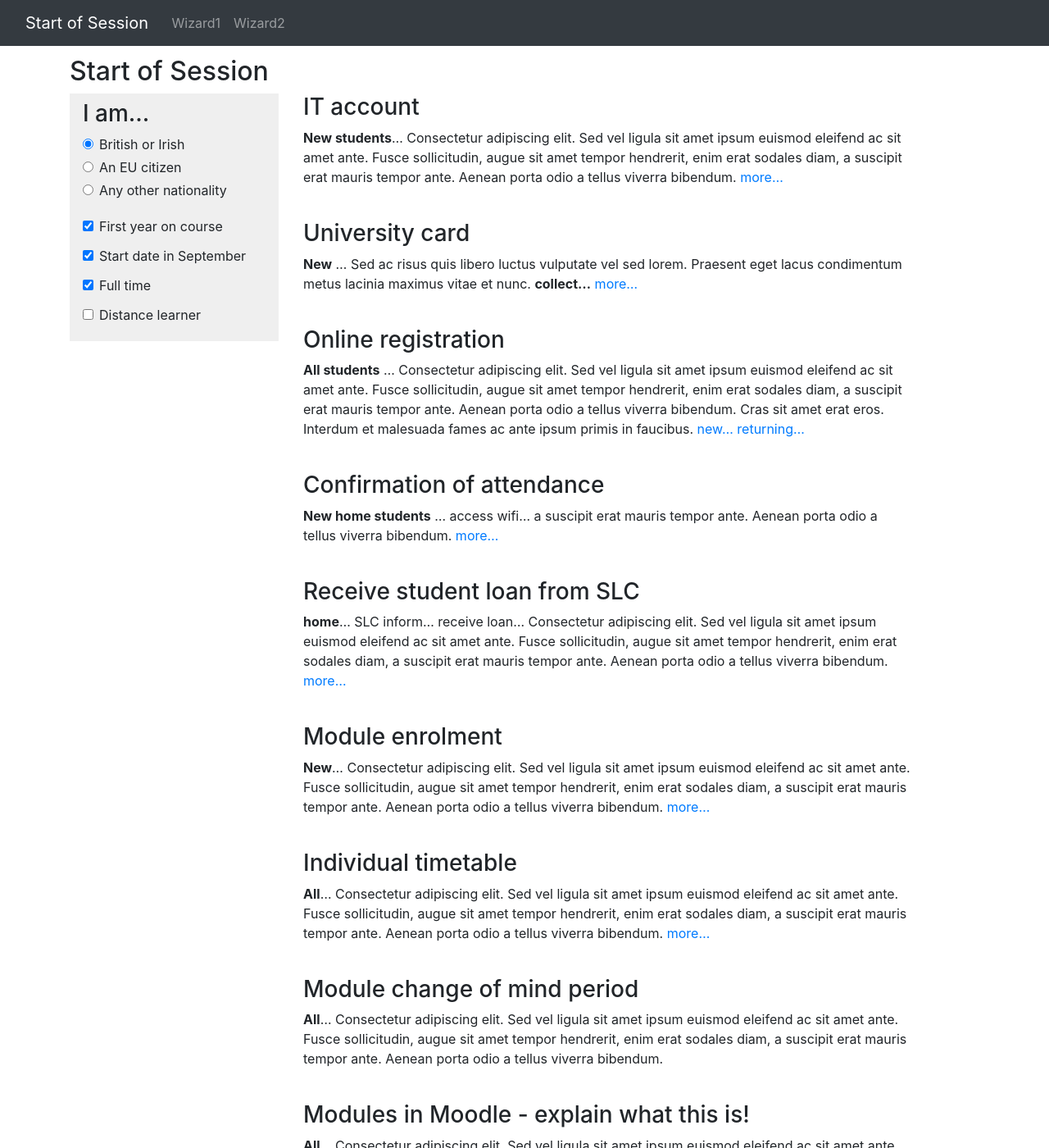
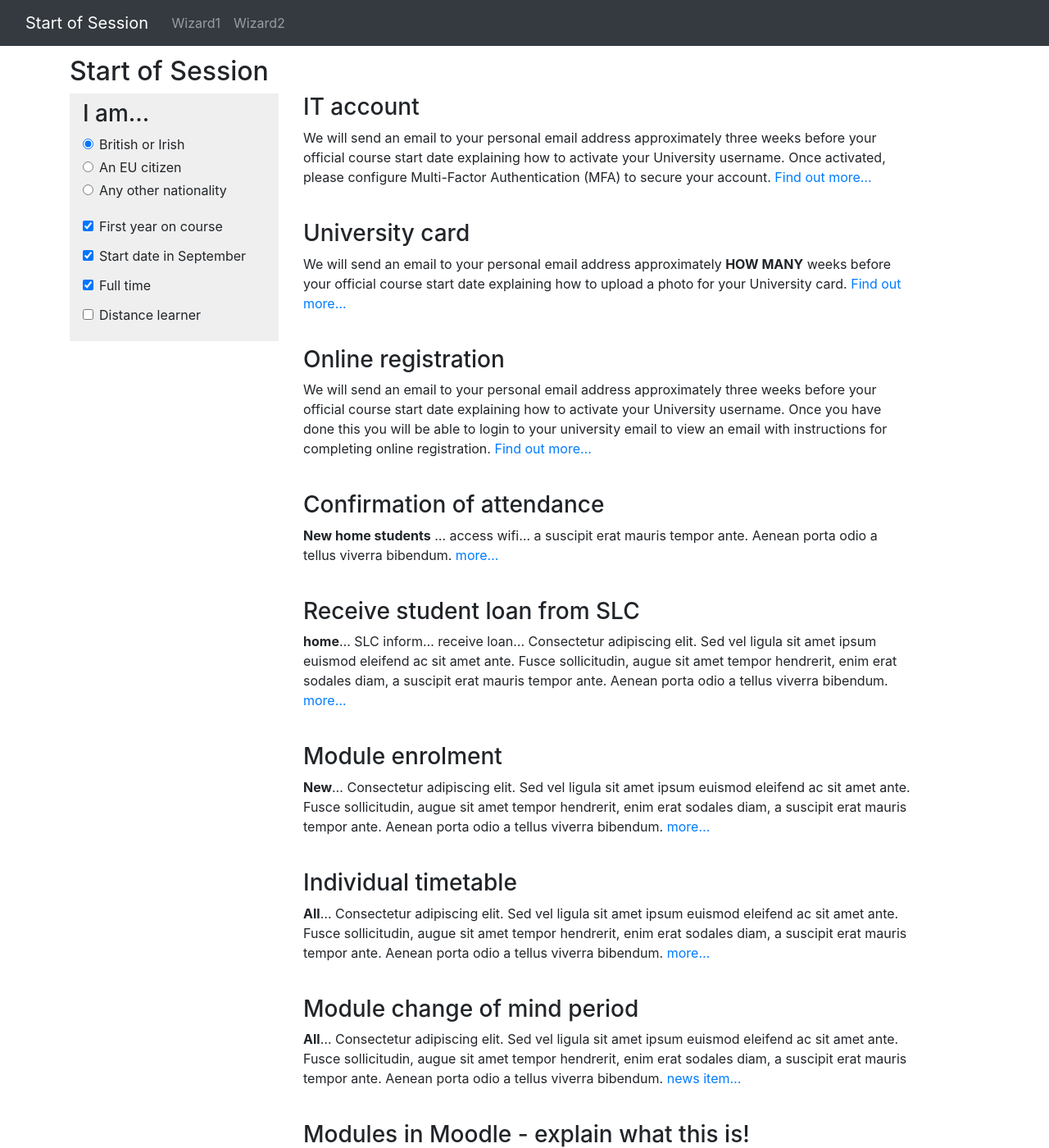
Before and after one commit to drmikeuk/eacit, a Jekyll site: the page built from sos/wizard1.md, in a window 1280 px wide and 1400 px high. Shown: the whole window at 82% size. Built offline with Jekyll 4.4.1, drawn with Linux system fonts in a browser that asks for light colours; some of the changed text lies outside the part shown.

Commit message:
Update sossteps.md

```diff
--- a/_includes/sossteps.md
+++ b/_includes/sossteps.md
@@ -19,30 +19,37 @@ campus                                        <i class="fas fa-university"></i>
 
 <div class="stage eu  new returner  stdstart nonstdstart  fulltime parttime  distance campus" markdown="1">
 ### EU citizens
-**Settled status**... Aenean porta odio a tellus viverra bibendum. Cras sit amet erat eros. Interdum et malesuada fames ac ante ipsum primis in faucibus.
-
+If you have obtained 'settled' or 'pre-settled' status under the UK's EU Settlement Scheme, then you can live, study and work in the UK freely with this immigration status.
+[Find out more...](https://www.nottingham.ac.uk/studywithus/international-applicants/eu/current-students.aspx)<br/>- not v action focused (part of "study with us"); also bit on [attendance pages](https://www.nottingham.ac.uk/studentservices/servicedetails/registration/attendance-confirmation.aspx) -> make new sos page?
 </div>
 
 
 <div class="stage  home eu international  new  stdstart nonstdstart  fulltime parttime  distance campus" markdown="1">
 ### IT account
-**New students**... Consectetur adipiscing elit. Sed vel ligula sit amet ipsum euismod eleifend ac sit amet ante. Fusce sollicitudin, augue sit amet tempor hendrerit, enim erat sodales diam, a suscipit erat mauris tempor ante. Aenean porta odio a tellus viverra bibendum.
-[more...](https://www.nottingham.ac.uk/dts/accounts-and-access/it-account-and-password/student-it-account.aspx)
+We will send an email to your personal email address approximately three weeks before your official course start date explaining how to activate your University username.
+Once activated, please configure Multi-Factor Authentication (MFA) to secure your account.
+[Find out more...](https://www.nottingham.ac.uk/dts/accounts-and-access/it-account-and-password/student-it-account.aspx)
 </div>
 
 
 <div class="stage  home eu international  new  stdstart nonstdstart  fulltime parttime  distance campus" markdown="1">
 ### University card
-**New** ... Sed ac risus quis libero luctus vulputate vel sed lorem. Praesent eget lacus condimentum metus lacinia maximus vitae et nunc. **collect...**
-[more...](https://www.nottingham.ac.uk/studentservices/services/university-card.aspx)
+We will send an email to your personal email address approximately **HOW MANY** weeks before your official course start date explaining how to upload a photo for your University card.
+[Find out more...](https://www.nottingham.ac.uk/studentservices/services/university-card.aspx)
 </div>
 
 
-<div class="stage  home eu international  new returner  stdstart nonstdstart  fulltime parttime  distance campus" markdown="1">
+<div class="stage  home eu international  new  stdstart nonstdstart  fulltime parttime  distance campus" markdown="1">
 ### Online registration
-**All students** ... Consectetur adipiscing elit. Sed vel ligula sit amet ipsum euismod eleifend ac sit amet ante. Fusce sollicitudin, augue sit amet tempor hendrerit, enim erat sodales diam, a suscipit erat mauris tempor ante. Aenean porta odio a tellus viverra bibendum. Cras sit amet erat eros. Interdum et malesuada fames ac ante ipsum primis in faucibus.
-[new...](https://www.nottingham.ac.uk/studentservices/servicedetails/registration/online-registration-for-new-students.aspx)
-[returning...](https://www.nottingham.ac.uk/studentservices/servicedetails/registration/online-registration-for-returning-students.aspx)
+We will send an email to your personal email address approximately three weeks before your official course start date explaining how to activate your University username.
+Once you have done this you will be able to login to your university email to view an email with instructions for completing online registration.
+[Find out more...](https://www.nottingham.ac.uk/studentservices/servicedetails/registration/online-registration-for-new-students.aspx)
+</div>
+
+<div class="stage  home eu international  returner  stdstart nonstdstart  fulltime parttime  distance campus" markdown="1">
+### Online registration
+All students must complete online registration for each academic year. Most returning students will be invited to register in mid-August. An email will be sent to your University email account to let you know when online registration has opened for you.
+[Find out more...](https://www.nottingham.ac.uk/studentservices/servicedetails/registration/online-registration-for-returning-students.aspx)
 </div>
 
 
@@ -74,8 +81,8 @@ New international students <b>NON</b>-standard start ... Consectetur adipiscing
 ### BRP and Police registration
 **New international students** ... Consectetur adipiscing elit. Sed vel ligula sit amet ipsum euismod eleifend ac sit amet ante. Fusce sollicitudin, augue sit amet tempor hendrerit, enim erat sodales diam, a suscipit erat mauris tempor ante. Aenean porta odio a tellus viverra bibendum
 
-[brp...](https://www.nottingham.ac.uk/studywithus/international-applicants/visa-help/student-route/brp.aspx)
-[police reg...](https://www.nottingham.ac.uk/studywithus/international-applicants/visa-help/student-route/responsibilities.aspx)
+[brp...](https://www.nottingham.ac.uk/studywithus/international-applicants/visa-help/student-route/brp.aspx) - part of "study with us" so admissions?
+[police reg...](https://www.nottingham.ac.uk/studywithus/international-applicants/visa-help/student-route/responsibilities.aspx) - part of "study with us" so admissions?
 </div>
 
 
@@ -108,20 +115,21 @@ New international students <b>NON</b>-standard start ... Consectetur adipiscing
 <div class="stage  home eu international  new returner  stdstart nonstdstart  fulltime parttime  distance campus" markdown="1">
 ### Module change of mind period
 **All**... Consectetur adipiscing elit. Sed vel ligula sit amet ipsum euismod eleifend ac sit amet ante. Fusce sollicitudin, augue sit amet tempor hendrerit, enim erat sodales diam, a suscipit erat mauris tempor ante. Aenean porta odio a tellus viverra bibendum.
-
+[news item...](https://www.nottingham.ac.uk/currentstudents/news/module-choice-and-change-of-mind-period)
 </div>
 
 
 <div class="stage  home eu international  new returner  stdstart nonstdstart  fulltime parttime  distance campus" markdown="1">
 ### Modules in Moodle - explain what this is!
 **All**... Consectetur adipiscing elit. Sed vel ligula sit amet ipsum euismod eleifend ac sit amet ante. Fusce sollicitudin, augue sit amet tempor hendrerit, enim erat sodales diam, a suscipit erat mauris tempor ante. Aenean porta odio a tellus viverra bibendum.
+[faq...](https://www.nottingham.ac.uk/studentservices/questions-and-answers/nottinghamhub/why-cant-i-see-my-module-entries-in-moodle.aspx)
 </div>
 
 
 <div class="stage  home eu international  new  stdstart nonstdstart  fulltime parttime  distance campus" markdown="1">
 ### Personal tutor
 **new**... Consectetur adipiscing elit. Sed vel ligula sit amet ipsum euismod eleifend ac sit amet ante. Fusce sollicitudin, augue sit amet tempor hendrerit, enim erat sodales diam, a suscipit erat mauris tempor ante. Aenean porta odio a tellus viverra bibendum.
-
+[more...](https://www.nottingham.ac.uk/studyingeffectively/teaching/personaltutors/index.aspx) - top hit but not action focused [faq](https://www.nottingham.ac.uk/studentservices/questions-and-answers/nottinghamhub/where-can-i-find-my-personal-tutors-details.aspx)
 </div>
 
 
```
